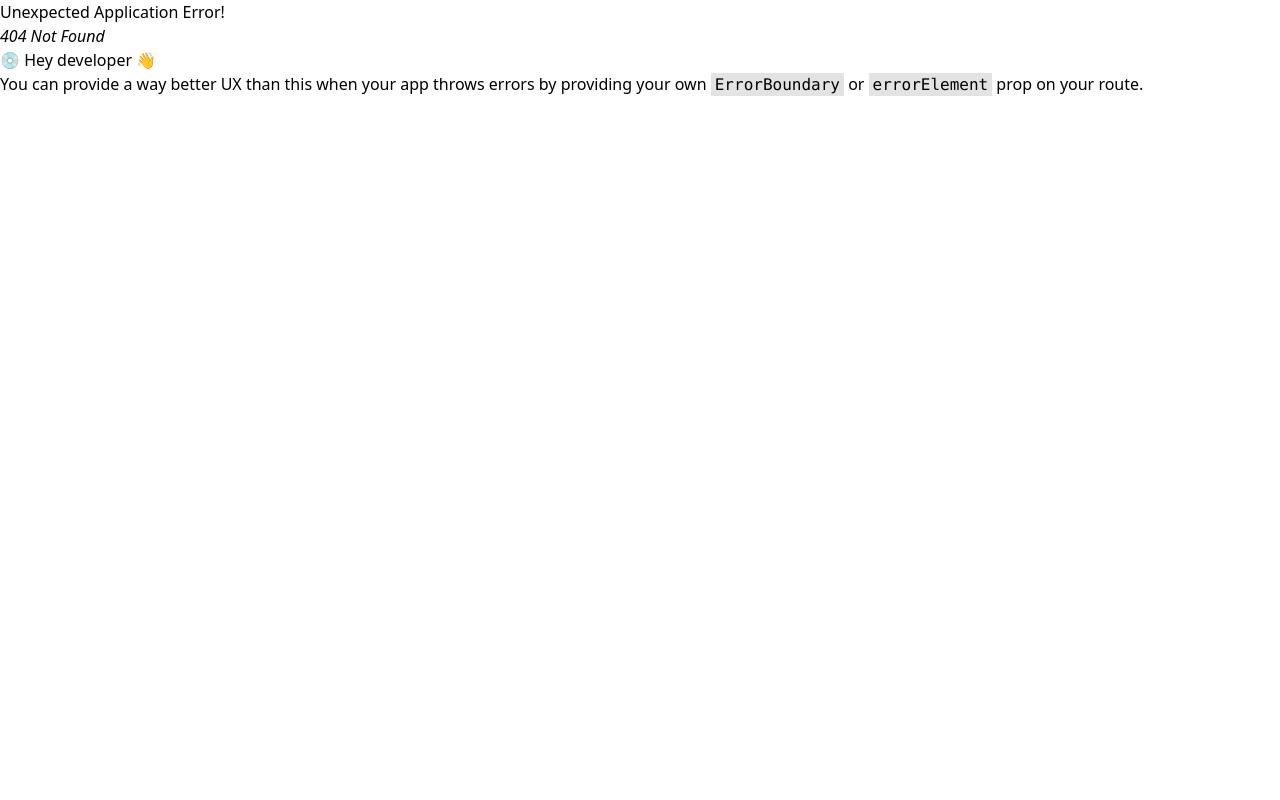
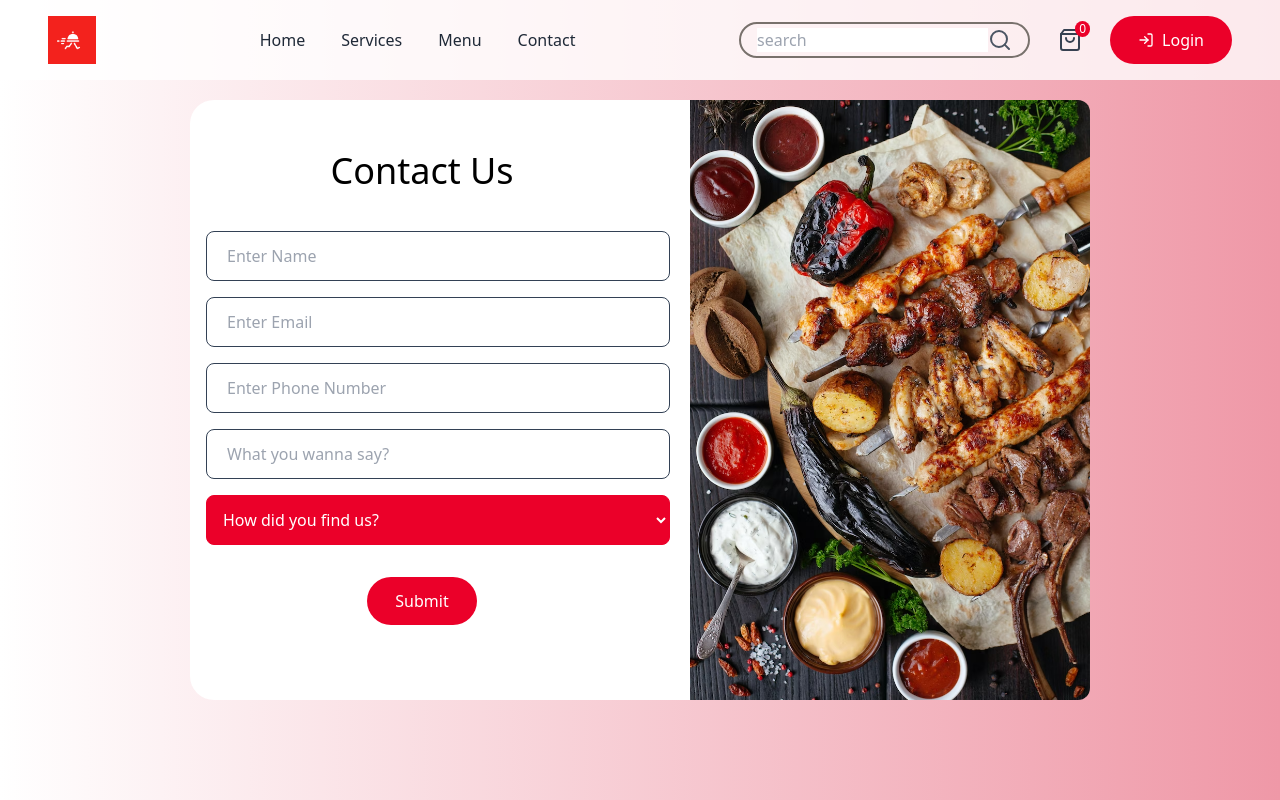
Before and after one commit to faiza-muskan/gym-app, a React (Create React App) app: page /contact in a window 1280 px wide. Before the commit this address had no page. Built offline with nearby package versions, Linux system fonts and the light colour scheme.

Commit message:
contact page completed

```diff
--- a/src/components/NavBar.js
+++ b/src/components/NavBar.js
@@ -27,7 +27,7 @@ const Navbar = () => {
           style={{ transition: "all 0.3s" }}
           className=" cursor-pointer hover:text-[#EB0029]"
         >
-          Home
+          <Link to={"/"}>Home</Link>
         </li>
         <li
           style={{ transition: "all 0.3s" }}
@@ -37,7 +37,7 @@ const Navbar = () => {
         </li>
         <li
           style={{ transition: "all 0.3s" }}
-          className=" cursor-pointer hover:text-[#EB0029]"
+          className=" cursor-pointer hover:text-[#EB0029] scroll-smooth"
         >
           <a href="#menu">Menu</a>
         </li>
@@ -45,7 +45,7 @@ const Navbar = () => {
           style={{ transition: "all 0.3s" }}
           className=" cursor-pointer hover:text-[#EB0029]"
         >
-          Contact
+          <Link to={"/contact"}> Contact</Link>
         </li>
       </ul>
       <div className=" flex flex-row gap-7 items-center">
--- /dev/null
+++ b/src/components/contact/ConatctForm.js
@@ -0,0 +1,99 @@
+import React, { useState } from "react";
+
+const ConatctForm = (props) => {
+  const [enteredName, setEnteredName] = useState("");
+  const [enteredEmail, setEnteredEmail] = useState("");
+  const [enteredNumber, setEnteredNumber] = useState("");
+  const [enteredMessage, setEnteredMessage] = useState("");
+  const [enteredSelect, setEnteredSelect] = useState("");
+
+  const nameHandler = (e) => {
+    setEnteredName(e.target.value);
+  };
+
+  const emailHandler = (e) => {
+    setEnteredEmail(e.target.value);
+  };
+
+  const numberHandler = (e) => {
+    setEnteredNumber(e.target.value);
+  };
+
+  const messagehandler = (e) => {
+    setEnteredMessage(e.target.value);
+  };
+
+  const selectHandler = (e) => {
+    setEnteredSelect(e.target.value);
+  };
+
+  const onSubmitHandler = (e) => {
+    e.preventDefault();
+    props.addContact({
+      name: enteredName,
+      email: enteredEmail,
+      number: enteredNumber,
+      message: enteredMessage,
+      social: enteredSelect,
+    });
+    setEnteredName("");
+    setEnteredEmail("");
+    setEnteredNumber("");
+    setEnteredMessage("");
+  };
+
+  return (
+    <form
+      className=" max-w-[39rem] md:max-w-[29rem]"
+      onSubmit={onSubmitHandler}
+    >
+      <h1 className=" text-center text-4xl mb-8">Contact Us</h1>
+      <input
+        value={enteredName}
+        onChange={nameHandler}
+        type="text"
+        placeholder="Enter Name"
+        className="w-[100%] py-3 px-5 border-[1px] border-slate-700 rounded-lg my-2 mx-4"
+      />
+      <input
+        value={enteredEmail}
+        onChange={emailHandler}
+        type="email"
+        placeholder="Enter Email"
+        className="w-[100%] py-3 px-5 border-[1px] border-slate-700 rounded-lg my-2 mx-4"
+      />
+      <input
+        value={enteredNumber}
+        onChange={numberHandler}
+        type="number"
+        placeholder="Enter Phone Number"
+        className="w-[100%] py-3 px-5 border-[1px] border-slate-700 rounded-lg my-2 mx-4"
+      />
+      <input
+        value={enteredMessage}
+        onChange={messagehandler}
+        type="text"
+        placeholder="What you wanna say?"
+        className="w-[100%] box-border resize-none py-3 px-5 border-[1px] border-slate-700 rounded-lg my-2 mx-4"
+      />
+      <select
+        id="social-media"
+        onSelect={selectHandler}
+        className=" rounded-lg focus:ring-blue-500 focus:border-blue-500 block w-full p-3 mx-4 my-2 border-[1px] border-[#EB0029] text-white bg-[#EB0029]"
+      >
+        <option>How did you find us?</option>
+        <option value={enteredSelect}>instagram</option>
+        <option value={enteredSelect}>facebook</option>
+        <option value={enteredSelect}>twitter</option>
+        <option value={enteredSelect}>snapchat</option>
+      </select>
+      <div className=" w-92 mx-auto flex justify-center items-center">
+        <button className=" bg-[#EB0029] text-white  my-6 px-7 py-3 rounded-full hover:bg-[#750518]">
+          Submit
+        </button>
+      </div>
+    </form>
+  );
+};
+
+export default ConatctForm;
--- /dev/null
+++ b/src/components/contact/Contact.js
@@ -0,0 +1,39 @@
+import React from "react";
+import ConatctForm from "./ConatctForm";
+import food from "../../images/food.avif";
+import UseHttp from "../../hooks/Use-Http";
+
+const Contact = () => {
+  const { sendRequest } = UseHttp();
+
+  const contactHandler = (input) => {
+    sendRequest(
+      {
+        url: "https://react-hooks-687cb-default-rtdb.firebaseio.com/contactInfo.json",
+        method: "POST",
+        body: input,
+        headers: { "Content-Type": "application/json" },
+      },
+      () => {}
+    );
+  };
+
+  return (
+    <section className="h-[100vh] bg-gradient-to-r from-white to-[#ef98a7] flex flex-col justify-center">
+      <div className=" container flex flex-row items-center justify-between h-[800px] bg-white rounded-3xl md:h-[600px] md:w-[900px]">
+        <div>
+          <ConatctForm addContact={contactHandler} />
+        </div>
+        <div>
+          <img
+            src={food}
+            alt="food"
+            className=" h-[800px] rounded-r-xl md:h-[600px]"
+          />
+        </div>
+      </div>
+    </section>
+  );
+};
+
+export default Contact;
--- /dev/null
+++ b/src/pages/ContactPage.js
@@ -0,0 +1,12 @@
+import React from "react";
+import Contact from "../components/contact/Contact";
+
+const ContactPage = () => {
+  return (
+    <>
+      <Contact />
+    </>
+  );
+};
+
+export default ContactPage;
```
Also changed, not shown: src/App.js (+9 -1 lines), src/images/food.avif (added).
